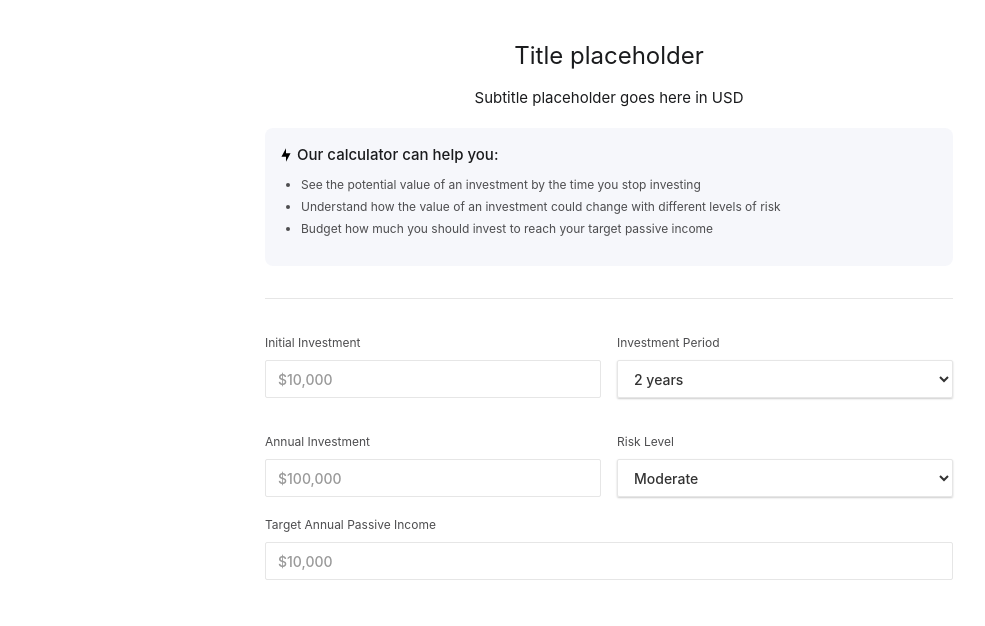
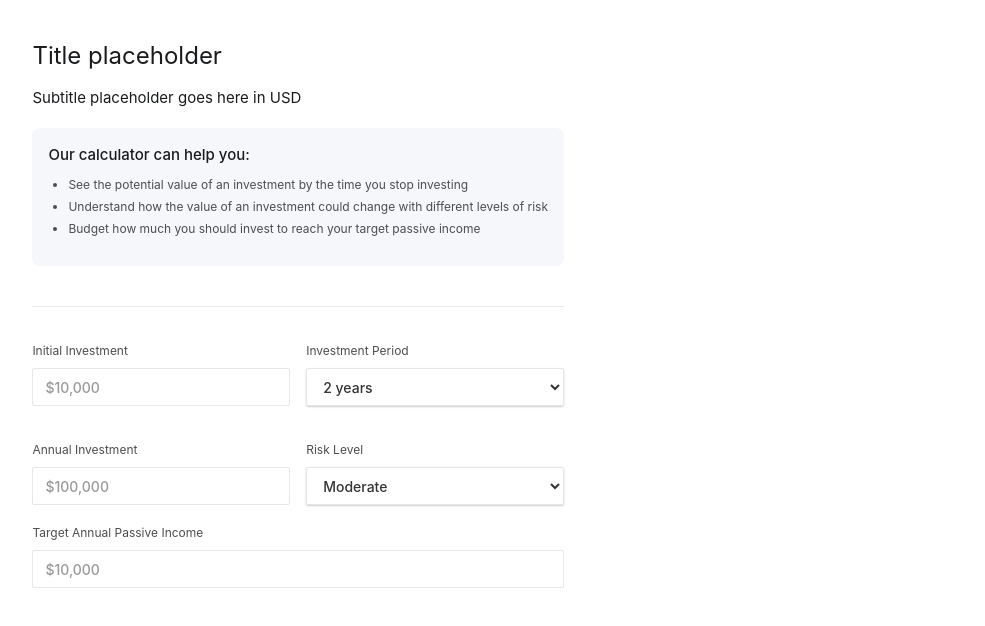
Before and after one commit to ivanvennre/website-simulator, a Svelte app: page / in a window 1280 px wide. Shown: the top 626 px of the page, without its empty margins (31-1016 px from the left). Built offline with nearby package versions, Linux system fonts and the light colour scheme; a web font is replaced by a local one.

Commit message:
horizontal view

```diff
--- a/src/App.svelte
+++ b/src/App.svelte
@@ -30,8 +30,10 @@
 </script>
 
 <div class="simulator-wrapper">
-  <Form {chartData} on:update={handleUpdate} />
-  <Chart data={formData} on:chartFinished={setChartData} />
+  <div class="simulator-split">
+    <Form {chartData} on:update={handleUpdate} />
+    <Chart data={formData} on:chartFinished={setChartData} />
+  </div>
 </div>
 
 <style>
@@ -40,6 +42,6 @@
     display: flex;
     flex-direction: column;
     align-items: center;
-    max-width: 768px;
+    max-width: 1440px;
   }
 </style>
--- a/src/app.css
+++ b/src/app.css
@@ -3497,12 +3497,16 @@ a {
   display: flex;
 }
 
+.simulator-wrapper.placeholder {
+  margin-top: 100px;
+}
+
 .simulator-titles {
   grid-column-gap: 12px;
   grid-row-gap: 12px;
   flex-flow: column;
   justify-content: center;
-  align-items: center;
+  align-items: flex-start;
   font-family: Sf Pro display, sans-serif;
   font-weight: 400;
   display: flex;
@@ -3522,7 +3526,7 @@ a {
   background-color: var(--stroke-color);
   width: 100%;
   height: 1px;
-  margin-top: 32px;
+  margin-top: 40px;
   margin-bottom: 32px;
 }
 
@@ -3586,10 +3590,12 @@ a {
 
 .simulator-info-banner.success {
   background-color: rgba(116, 186, 17, 0.1);
+  margin-top: 8px;
 }
 
 .simulator-info-banner.danger {
   background-color: rgba(242, 101, 41, 0.05);
+  margin-top: 8px;
 }
 
 .simulator-info-banner-list {
@@ -3623,6 +3629,15 @@ a {
   margin-top: 8px;
   font-size: 12px;
   font-weight: 400;
+}
+
+.simulator-split {
+  grid-column-gap: 90px;
+  grid-row-gap: 50px;
+  grid-template-rows: auto;
+  grid-template-columns: 1fr 1fr;
+  grid-auto-columns: 1fr;
+  display: grid;
 }
 
 @media screen and (max-width: 991px) {
@@ -3786,6 +3801,10 @@ a {
     bottom: auto;
     left: auto;
     right: 0%;
+  }
+
+  .simulator-split {
+    grid-template-columns: 1fr;
   }
 }
 
--- a/src/components/Form.svelte
+++ b/src/components/Form.svelte
@@ -92,28 +92,13 @@
   }
 </script>
 
+<div id="w-node-_7a4ce190-b09e-8b65-d8ba-02f9fee9f057-958bf92d">
   <div class="simulator-titles">
     <h4 class="simulator-main-title">Title placeholder</h4>
     <h5 class="simulator-subtitle">Subtitle placeholder goes here in USD</h5>
   </div>
   <div class="simulator-info-banner">
-  <div class="simulator-info-banner-title">
-    <svg
-      width="10"
-      height="14"
-      viewBox="0 0 10 14"
-      fill="none"
-      xmlns="http://www.w3.org/2000/svg"
-    >
-      <path
-        fill-rule="evenodd"
-        clip-rule="evenodd"
-        d="M4.99997 0.279297V5.26435H9.56104L4.99997 13.7205V8.73546H0.438477L4.99997 0.279297Z"
-        fill="black"
-      />
-    </svg>
-    Our calculator can help you:
-  </div>
+    <div class="simulator-info-banner-title">Our calculator can help you:</div>
     <ul role="list" class="simulator-info-banner-list">
       <li>
         See the potential value of an investment by the time you stop investing
@@ -129,9 +114,18 @@
   </div>
   <div class="simulator-divider"></div>
   <div class="simulator-form-block w-form">
-  <form class="simulator-form">
+    <form
+      id="wf-form-Mini-Simulator"
+      name="wf-form-Mini-Simulator"
+      data-name="Mini Simulator"
+      method="get"
+      class="simulator-form"
+    >
       <div class="simulator-form-row">
-      <div class="simulator-form-input">
+        <div
+          id="w-node-ed3b572a-3295-37a6-1543-f2f267ac07e8-958bf92d"
+          class="simulator-form-input"
+        >
           <label for="initial-investment" class="simulator-input-label"
             >Initial Investment</label
           >
@@ -146,7 +140,10 @@
             type="text"
           />
         </div>
-      <div class="simulator-form-input">
+        <div
+          id="w-node-_824d78de-dd5e-1654-c8cc-a632aaf2e03d-958bf92d"
+          class="simulator-form-input"
+        >
           <label for="investment-period" class="simulator-input-label"
             >Investment Period</label
           >
@@ -160,7 +157,10 @@
             <option value="5">5 years</option>
           </select>
         </div>
-      <div class="simulator-form-input">
+        <div
+          id="w-node-b65ca7a4-706f-fd69-4a0f-a635e1dc444b-958bf92d"
+          class="simulator-form-input"
+        >
           <label for="annual-investment" class="simulator-input-label"
             >Annual Investment</label
           >
@@ -175,8 +175,13 @@
             type="text"
           />
         </div>
-      <div class="simulator-form-input">
-        <label for="risk-level" class="simulator-input-label">Risk Level</label>
+        <div
+          id="w-node-ee92b5fb-2a56-da48-ce11-426444870fdb-958bf92d"
+          class="simulator-form-input"
+        >
+          <label for="risk-level" class="simulator-input-label"
+            >Risk Level</label
+          >
           <select
             id="risk-level"
             bind:value={riskLevel}
@@ -190,9 +195,13 @@
         </div>
       </div>
       <div class="simulator-form-row single">
-      <div class="simulator-form-input">
-        <label for="target-annual-passive-income" class="simulator-input-label"
-          >Target Annual Passive Income</label
+        <div
+          id="w-node-ac37b701-2dda-8978-54ef-78ad360e5dd3-958bf92d"
+          class="simulator-form-input"
+        >
+          <label
+            for="target-annual-passive-income"
+            class="simulator-input-label">Target Annual Passive Income</label
           >
           <input
             class="simulator-input-field w-input"
@@ -209,46 +218,20 @@
       {#if passiveIncomeTargetAchieved === true}
         <div class="simulator-info-banner success">
           <div class="simulator-info-banner-title success">
-          <svg
-            width="12"
-            height="10"
-            viewBox="0 0 12 10"
-            fill="none"
-            xmlns="http://www.w3.org/2000/svg"
-          >
-            <path
-              d="M1 4.6L4.54839 9L11 1"
-              stroke="#74BA11"
-              stroke-width="2"
-              stroke-linecap="round"
-              stroke-linejoin="round"
-            />
-          </svg>
             Achievable target
           </div>
         </div>
       {:else if passiveIncomeTargetAchieved === false}
         <div class="simulator-info-banner danger">
           <div class="simulator-info-banner-title danger">
-          <svg
-            width="12"
-            height="12"
-            viewBox="0 0 12 12"
-            fill="none"
-            xmlns="http://www.w3.org/2000/svg"
-          >
-            <path
-              d="M0.669039 1.45645C0.151742 0.939154 0.939154 0.15429 1.45645 0.669039L6 5.21259L10.5435 0.669039C11.0608 0.151742 11.8483 0.939154 11.331 1.45645L6.78741 6L11.331 10.5435C11.8483 11.0608 11.0608 11.8483 10.5435 11.331L6 6.78741L1.45645 11.331C0.939154 11.8483 0.151742 11.0608 0.669039 10.5435L5.21259 6L0.669039 1.45645Z"
-              fill="#F26529"
-            />
-          </svg>
             Target slightly out of reach...
           </div>
           <div class="simulator-info-banner-text">
-          To reach your target annual passive income, you'll either need to
+            To reach your target annual passive income, you’ll either need to
             increase your total investments or investment period
           </div>
         </div>
       {/if}
     </form>
   </div>
+</div>
```
Also changed, not shown: 5 other files (tests, documents, lock files or other folders). Lines whose indentation alone changed are shown as unchanged.
